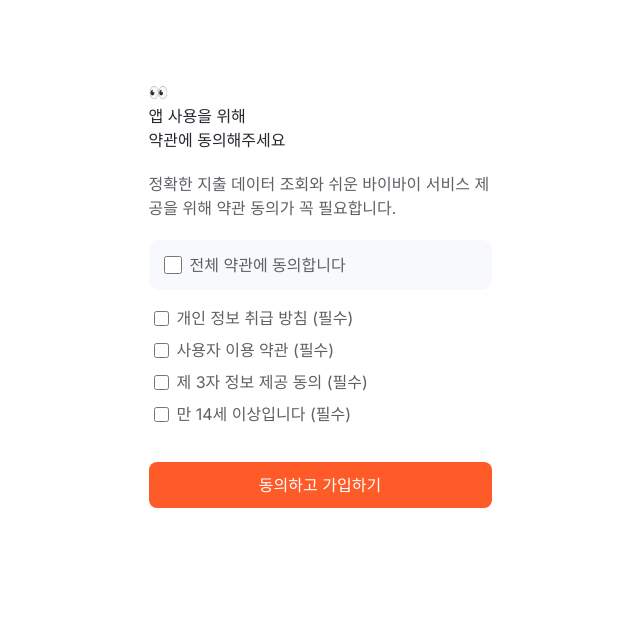
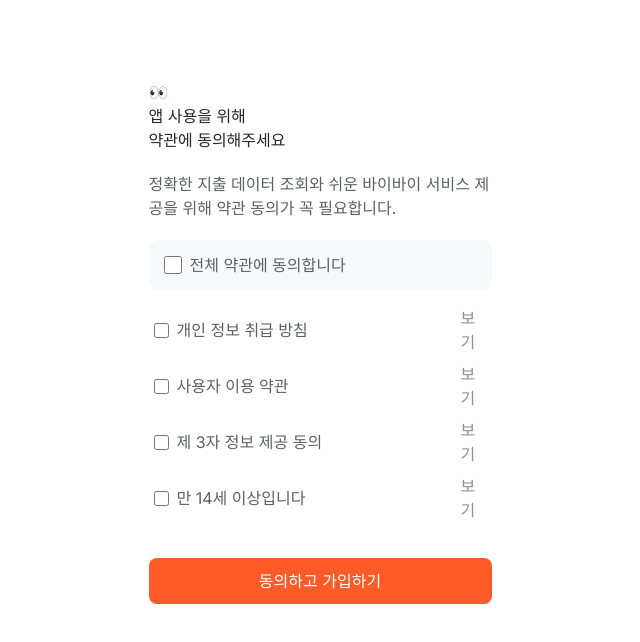
Before and after one commit to DDD-Community/Rainbow-Web, a Next.js app: page /onboarding/contract in a window 1280 px wide. Shown: the top 642 px of the page, without its empty margins (304-944 px from the left). Built offline with nearby package versions, Linux system fonts and the light colour scheme.

Commit message:
feat: 약관 동의서 바로가기 링크 추가

```diff
--- a/src/app/onboarding/checking/page.tsx
+++ b/src/app/onboarding/checking/page.tsx
@@ -17,6 +17,7 @@ import {
 import { PrimaryButton } from "@/src/components/Common/Button";
 import { ButtonField } from "@/src/components/Common/Button/ButtonField";
 import { Information } from "@/src/components/Information/Information";
+import { authInstance } from "@/src/api/auth/client";
 
 export default function Checking() {
   const email = useRecoilValue(emailState);
@@ -50,6 +51,15 @@ export default function Checking() {
     };
     console.log("제출 폼 데이터:", formData);
     setUserForm(formData);
+
+    const fetchAuth = () => authInstance.post(`/members/signUp`, formData);
+    fetchAuth().then(response => {
+      const JWT = response.data.accessToken;
+      if (JWT) {
+        localStorage.setItem("EXIT_LOGIN_TOKEN", JWT);
+        console.log("로그인 성공");
+      }
+    });
   };
 
   return (
--- a/src/app/onboarding/contract/page.tsx
+++ b/src/app/onboarding/contract/page.tsx
@@ -13,10 +13,26 @@ export default function Contract() {
   const [contractAgreed, setContractAgreed] = useRecoilState(contractAgreedState);
   const [submitted, setSubmitted] = useState(false);
   const checkboxData = [
-    { id: 1, label: "개인 정보 취급 방침 (필수)" },
-    { id: 2, label: "사용자 이용 약관 (필수)" },
-    { id: 3, label: "제 3자 정보 제공 동의 (필수)" },
-    { id: 4, label: "만 14세 이상입니다 (필수)" }
+    {
+      id: 1,
+      label: "개인 정보 취급 방침",
+      link: "https://www.notion.so/ceaa67fb76344d3eb7aa53f9e4e69815?pvs=4"
+    },
+    {
+      id: 2,
+      label: "사용자 이용 약관",
+      link: "https://www.notion.so/7ff6ae8f70144af3b40f2e13e3f68528?pvs=4"
+    },
+    {
+      id: 3,
+      label: "제 3자 정보 제공 동의",
+      link: "https://www.notion.so/3-f986b22d6f5b46f8bcf50b1a06f20fbc?pvs=4"
+    },
+    {
+      id: 4,
+      label: "만 14세 이상입니다",
+      link: "https://www.notion.so/14-759400ed1cac4a2592a75fbc0bb84e71?pvs=4"
+    }
   ];
 
   const [checkboxStates, setCheckboxStates] = useState(
@@ -79,7 +95,9 @@ export default function Contract() {
                   isChecked={checkboxStates[checkbox.id]}
                   onChange={() => handleCheckboxChange(checkbox.id)}
                 />
-                {/* <div className="m-14-500 text-gray-500">보기</div> */}
+                <Link href={checkbox.link} className="m-14-500 text-gray-500">
+                  보기
+                </Link>
               </div>
             ))}
           </div>
--- a/src/app/onboarding/following/page.tsx
+++ b/src/app/onboarding/following/page.tsx
@@ -2,26 +2,15 @@
 
 import React from "react";
 import { useRecoilValue } from "recoil";
-import { nickNameState, userFormState } from "@/src/recoil/user.atoms";
+import { nickNameState } from "@/src/recoil/user.atoms";
 import { PrimaryButton } from "@/src/components/Common/Button";
 import { ButtonField } from "@/src/components/Common/Button/ButtonField";
 import UserCard from "@/src/components/userCard";
-import { authInstance } from "@/src/api/auth/client";
 
 export default function Following() {
   const nicknameValue = useRecoilValue(nickNameState);
-  const userFormValue = useRecoilValue(userFormState);
-
-  const fetchAuth = () => authInstance.post(`/members/signUp`, userFormValue);
 
   const handleNext = async () => {
-    fetchAuth().then(response => {
-      const JWT = response.data.accessToken;
-      if (JWT) {
-        localStorage.setItem("EXIT_LOGIN_TOKEN", JWT);
-        console.log("로그인 성공");
-      }
-    });
     console.log(`${nicknameValue}님 정보 등록이 완료 되었습니다.`);
   };
   return (
```
Also changed, not shown: src/styles/font.css (+50 -45 lines).
